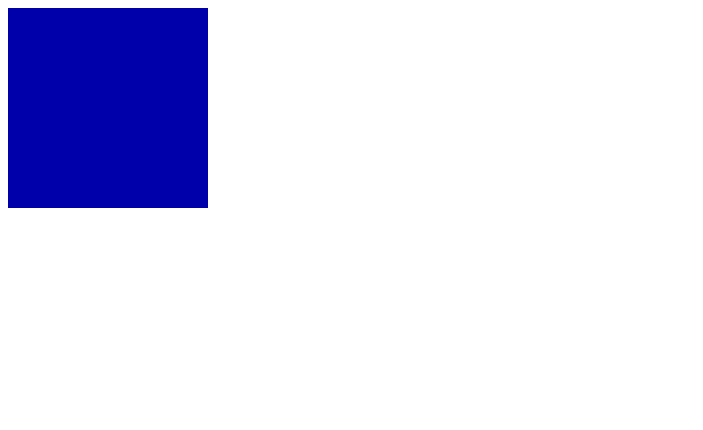
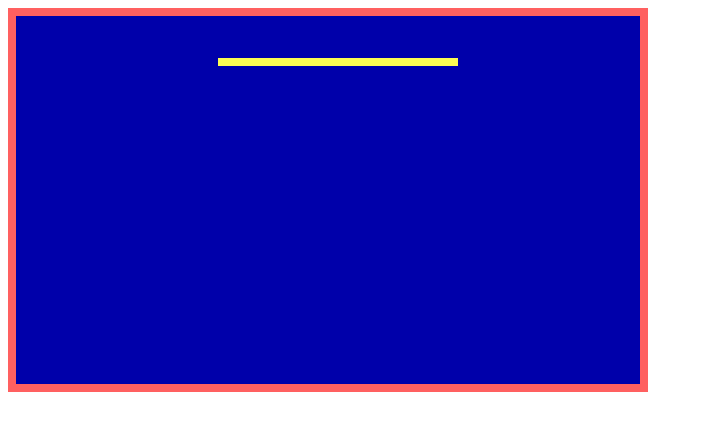
Before and after one commit to asalga/Wibbles, a plain HTML site: page index.html in a window 1280 px wide. Shown: the whole page, without its empty margins (0-703 px from the left). Drawn offline with Linux system fonts and the light colour scheme.

Commit message:
added imageloader.

```diff
--- a/index.html
+++ b/index.html
@@ -1,4 +1,5 @@
 <html>
+
 <head>
 	<title>Wibbles</title>
 	<script src="libs/underscore.min-1.7.0.js"></script>
@@ -8,6 +9,7 @@
 
 	<script src="src/wibbles.js"></script>
 	<script src="src/snake.js"></script>
+	<script src="src/imagelevelloader.js"></script>
 </head>
 
 <body onload="start();">
--- /dev/null
+++ b/src/imagelevelloader.js
@@ -0,0 +1,81 @@
+/*
+	Loads a level based on a jpg
+*/
+var ImageLevelLoader = (function(){
+
+	'use strict';
+	var instance;
+
+	var ImageLevelLoader = function(){
+
+		var isWall = function(r,g,b){
+			return (r === 255 && g === 96 && b === 96);
+		};
+
+
+		this.load = function(options){
+
+			var img = new Image();
+			img.src = options.levelPath;
+
+			img.onload = function(){
+				var canvas = document.createElement('canvas');
+
+				canvas.width = this.width;
+				canvas.height = this.height;
+
+				var numCols = this.width;
+				var numRows = this.height;
+
+				var context = canvas.getContext('2d');
+				context.drawImage(this, 0, 0);
+
+				//
+				var returnedData = new Array(this.height);
+
+				for(var i = 0; i < this.height; i++){
+					returnedData[i] = new Array(this.width);
+				}
+
+				// order is RGBA
+				// clampedUint8  [255, 64, 64, 255,      255, 64, ......]
+				var rawDataFlat = context.getImageData(0, 0, this.width, this.height).data;
+
+				var y = 0;
+				var x = 0;
+				for(var colIdx = 0; colIdx < rawDataFlat.length; colIdx += 4, x++){
+
+					// if we reached the edge of the 'image width'
+					if(colIdx !== 0 && colIdx % (numCols*4) === 0){
+						y++;
+						x = 0;
+					}
+
+					var r = rawDataFlat[colIdx + 0];
+					var g = rawDataFlat[colIdx + 1];
+					var b = rawDataFlat[colIdx + 2];
+					// alpha is used
+
+					if(isWall(r,g,b)){
+						returnedData[y][x] = 1;
+					}
+					else{
+						returnedData[y][x] = 0;
+					}
+				}
+
+				options.done(returnedData);
+			};
+		};
+	};
+
+	return {
+		getInstance: function(){
+			if(instance === WIBBLES.undef){
+				instance = new ImageLevelLoader();
+			}
+			return instance;
+		}
+	};
+
+})();
--- a/src/wibbles.js
+++ b/src/wibbles.js
@@ -1,12 +1,12 @@
 /*
     Snake
 */
-"use strict";
 
 var WIBBLES = {};
 
+WIBBLES.undef/*left undefined*/;
+
 var BLOCK_SIZE = 8;
-
 
 /*
 
@@ -14,8 +14,8 @@ var BLOCK_SIZE = 8;
 function start() {
     var undef /*left undefined*/;
 
-    var viewWidth = 200;
-    var viewHeight = 200;
+    var viewWidth = BLOCK_SIZE * 80;
+    var viewHeight = BLOCK_SIZE * 48;
     var renderer = null;
     var stage = null;
 
@@ -30,11 +30,40 @@ function start() {
 
     //var game = new Game();
     //game.setSpeed() -> snake
-
     //game.setBoard(board);
     //game.addSnake(snake):
+    //var board = new Board(100, 100);
 
-    //var board = new Board(100, 100);
+    var levelLoader = ImageLevelLoader.getInstance();
+
+    var wallTexture = new PIXI.Texture.fromImage('resources/images/sprites/wall.png');
+
+    /*
+    */
+    var done = function(data){
+        for(var y = 0; y < data.length; y++){
+            for(var x = 0; x < data[y].length; x++){
+
+                if(data[y][x] === 1){
+                    var sprite = new PIXI.Sprite(wallTexture);
+                    sprite.position.x = x * BLOCK_SIZE;
+                    sprite.position.y = y * BLOCK_SIZE;
+                    stage.addChild(sprite);
+                }
+            }
+        }
+    };
+
+    levelLoader.load({
+        levelPath: 'resources/levels/level1.png',
+        translation: {
+            empty: 0,
+            wall: 1,
+            start: 2
+        },
+        done: done
+     });
+
 
     var snake = new Snake(stage);
     snake.init(30);
```
Also changed, not shown: resources/images/sprites/nibble.png (deleted), resources/images/sprites/wall.png (added), resources/levels/level1.jpg (deleted), resources/levels/level1.png (added), resources/levels/level2.jpg (deleted), resources/levels/level2.png (added).
